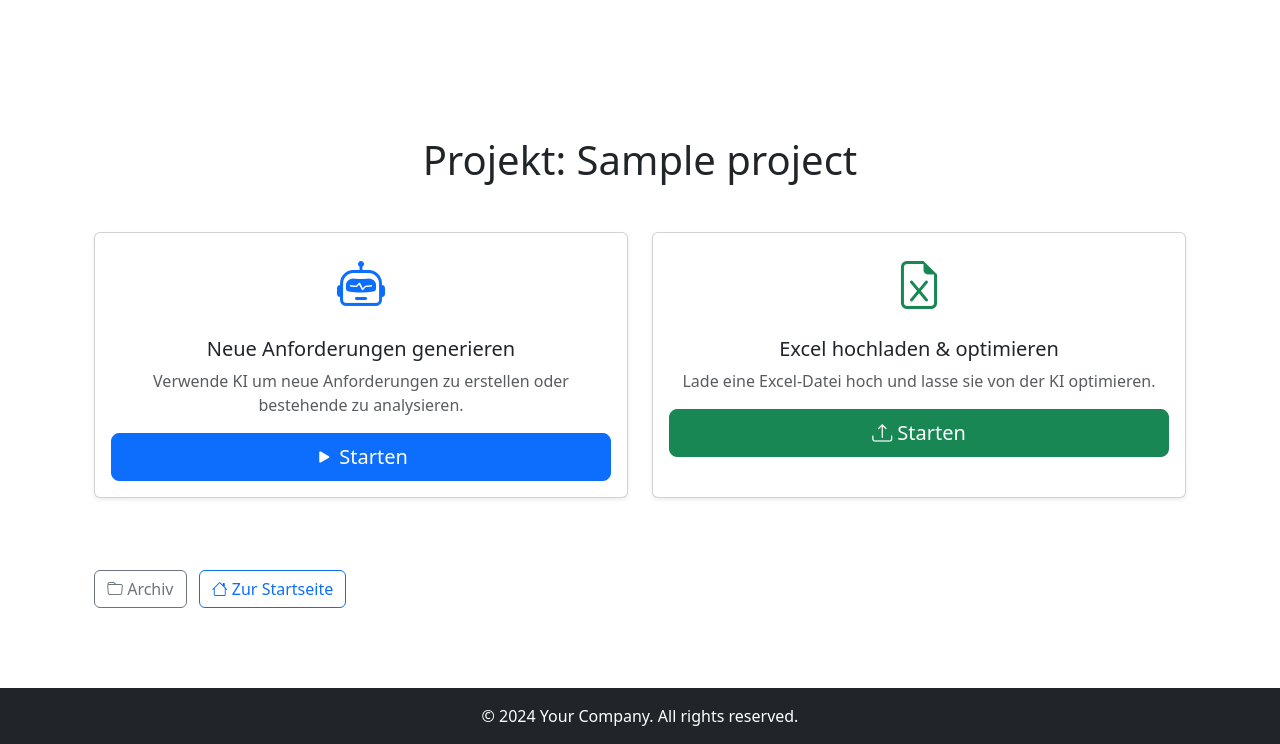
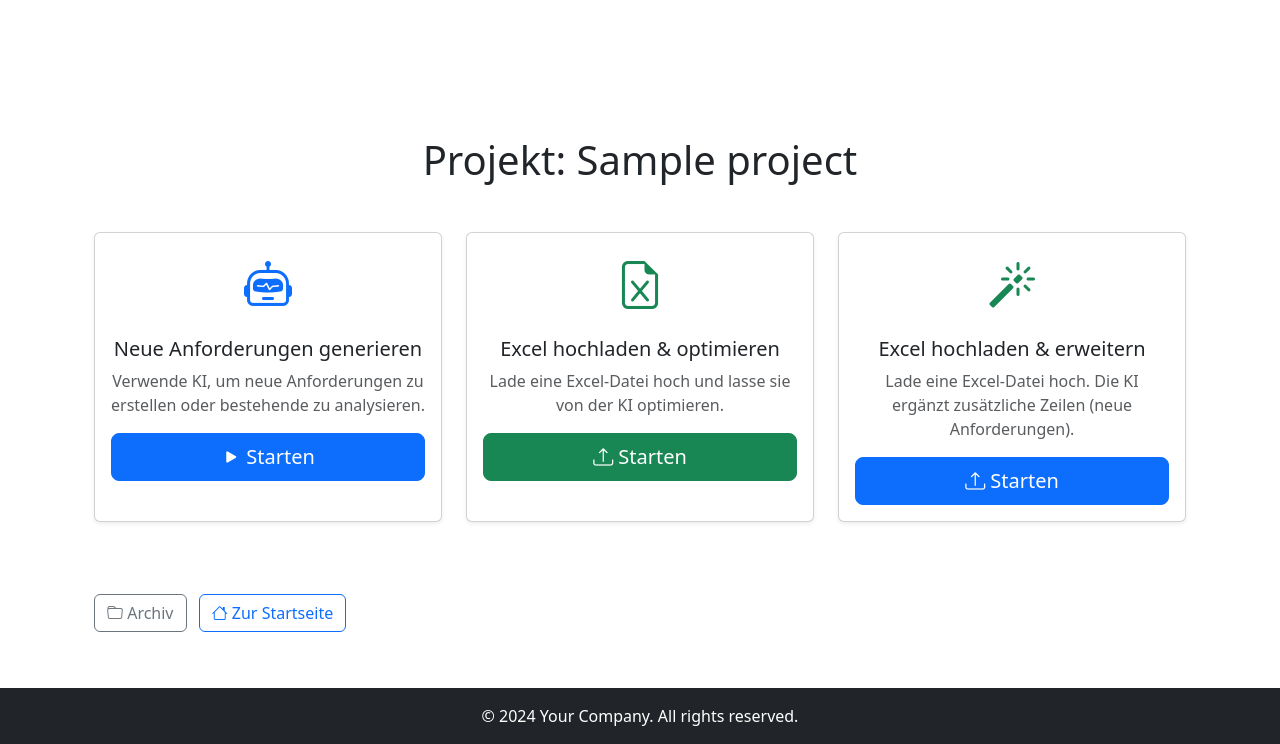
Before and after one commit to Aliwes1999/Interface_for_MBSE_Models, a Flask app: page /project/1 in a window 1280 px wide. Shown: the part 56-800 px from the top of the page. Run offline with Flask 3, Linux system fonts and the light colour scheme; a user stored in the database is signed in; tables that the repository leaves empty hold one stand-in row (values such as "Sample post"); one stand-in notice (Sample message) is shown.

Commit message:
Frontend für Excel erweitertn gebaut

```diff
--- a/app/templates/project_entry.html
+++ b/app/templates/project_entry.html
@@ -1,17 +1,32 @@
-{% extends "base.html" %} {% block title %}{{ project.name }} - Einstieg{%
-endblock %} {% block content %}
+{% extends "base.html" %}
+{% block title %}{{ project.name }} - Einstieg{% endblock %}
+
+{% block content %}
 <div class="container mt-5 pt-5">
   <h1 class="mb-5 text-center">Projekt: {{ project.name }}</h1>
 
+  {# Optional: Flash Messages anzeigen #}
+  {% with messages = get_flashed_messages(with_categories=true) %}
+    {% if messages %}
+      <div class="mb-4">
+        {% for category, message in messages %}
+          <div class="alert alert-{{ category }} mb-2" role="alert">
+            {{ message }}
+          </div>
+        {% endfor %}
+      </div>
+    {% endif %}
+  {% endwith %}
+
   <div class="row">
-    <div class="col-md-6 mb-4">
+    <!-- 1) Agent -->
+    <div class="col-md-4 mb-4">
       <div class="card h-100 shadow-sm">
         <div class="card-body text-center">
-          <i class="bi bi-robot" style="font-size: 3rem; color: #0d6efd"></i>
+          <i class="bi bi-robot feature-icon text-primary"></i>
           <h5 class="card-title mt-3">Neue Anforderungen generieren</h5>
           <p class="card-text text-muted">
-            Verwende KI um neue Anforderungen zu erstellen oder bestehende zu
-            analysieren.
+            Verwende KI, um neue Anforderungen zu erstellen oder bestehende zu analysieren.
           </p>
           <a
             href="{{ url_for('agent.agent_page', project_id=project.id) }}"
@@ -23,13 +38,11 @@
       </div>
     </div>
 
-    <div class="col-md-6 mb-4">
+    <!-- 2) Excel optimieren (bestehende Funktion) -->
+    <div class="col-md-4 mb-4">
       <div class="card h-100 shadow-sm">
         <div class="card-body text-center">
-          <i
-            class="bi bi-file-earmark-excel"
-            style="font-size: 3rem; color: #198754"
-          ></i>
+          <i class="bi bi-file-earmark-excel feature-icon text-success"></i>
           <h5 class="card-title mt-3">Excel hochladen & optimieren</h5>
           <p class="card-text text-muted">
             Lade eine Excel-Datei hoch und lasse sie von der KI optimieren.
@@ -40,6 +53,26 @@
           >
             <i class="bi bi-upload"></i> Starten
           </a>
+        </div>
+      </div>
+    </div>
+
+    <!-- 3) Excel erweitern (NEU: Upload + KI fügt Zeilen hinzu) -->
+    <div class="col-md-4 mb-4">
+      <div class="card h-100 shadow-sm">
+        <div class="card-body text-center">
+          <i class="bi bi-magic feature-icon text-success"></i>
+          <h5 class="card-title mt-3">Excel hochladen & erweitern</h5>
+          <p class="card-text text-muted">
+            Lade eine Excel-Datei hoch. Die KI ergänzt zusätzliche Zeilen (neue Anforderungen).
+          </p>
+
+        <a
+          href="{{ url_for('agent.upload_page', project_id=project.id) }}"
+          class="btn btn-primary btn-lg w-100"
+        >
+          <i class="bi bi-upload"></i> Starten
+        </a>
         </div>
       </div>
     </div>
@@ -59,4 +92,11 @@
     </div>
   </div>
 </div>
+
+{# Kleine CSS-Hilfe ohne Inline-Styles #}
+<style>
+  .feature-icon {
+    font-size: 3rem;
+  }
+</style>
 {% endblock %}
```
Also changed, not shown: 2 other files.
